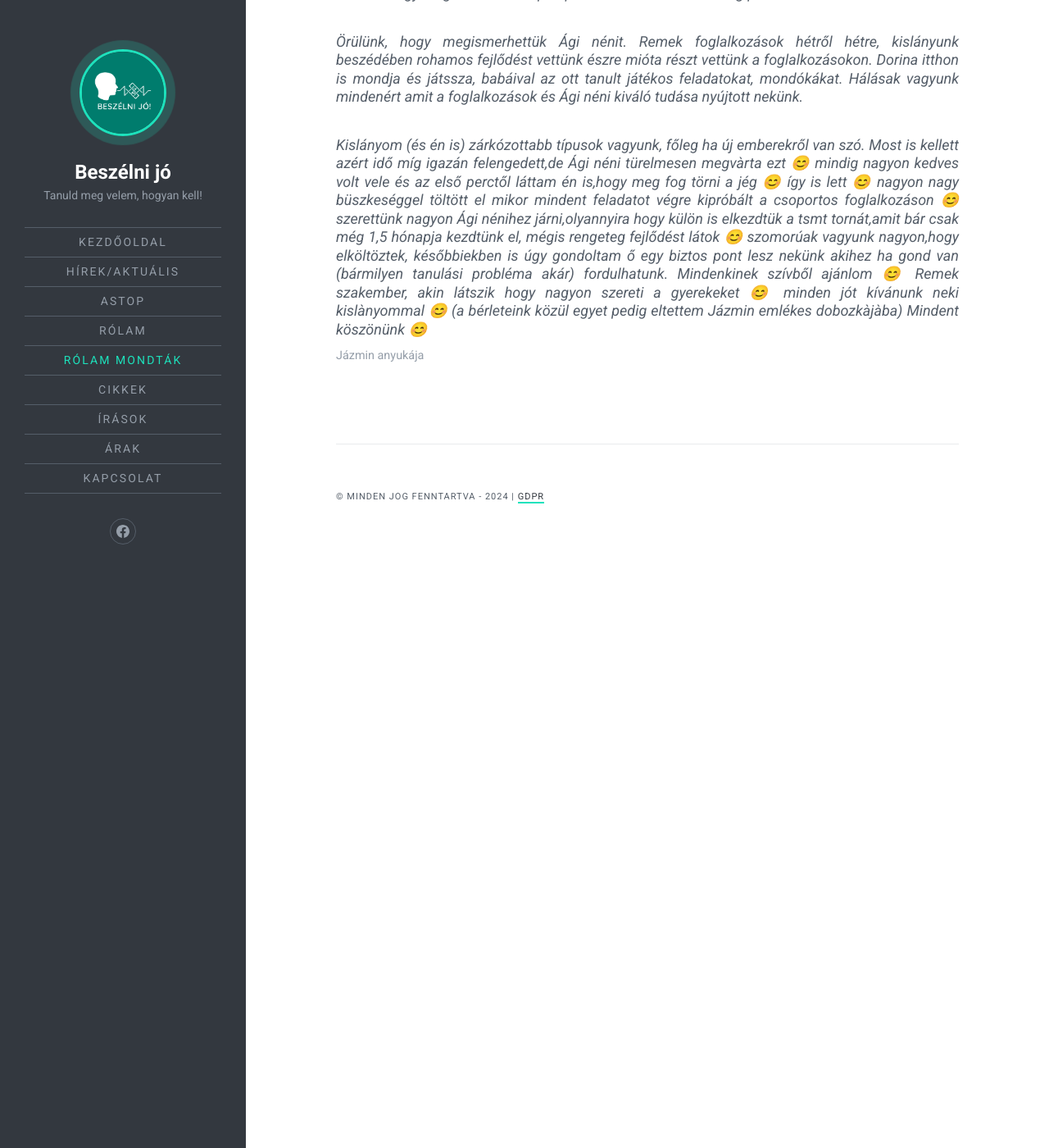
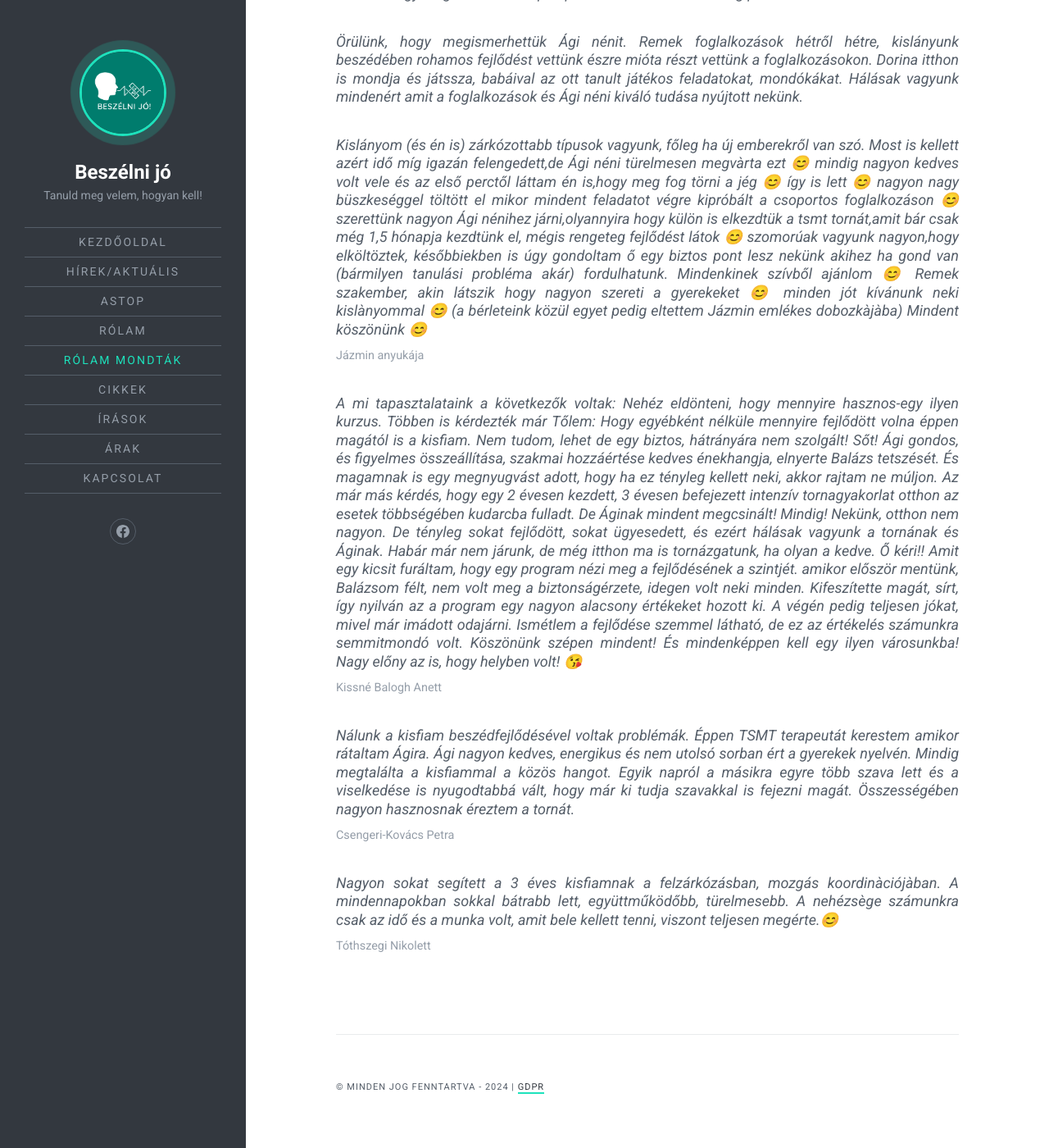
Before and after one commit to beszelnijo/beszelnijo.github.io, a Jekyll site: the page built from rolammondtak.md, in a window 1280 px wide and 1400 px high, scrolled down 2578 px. Shown: the whole window at 82% size. Built offline with Jekyll 4.4.1, drawn with Linux system fonts in a browser that asks for light colours; comment, search, counter and statistics services are not loaded.

Commit message:
add rolam

```diff
--- a/rolammondtak.md
+++ b/rolammondtak.md
@@ -47,3 +47,9 @@ Nagy érték lakozik benned és tudásodban. Kívánjuk minden úgy alakuljon ah
 
 > Kislányom (és én is) zárkózottabb típusok vagyunk, főleg ha új emberekről van szó. Most is kellett azért idő míg igazán felengedett,de Ági néni türelmesen megvàrta ezt 😊 mindig nagyon kedves volt vele és az első perctől láttam én is,hogy meg fog törni a jég 😊 így is lett 😊 nagyon nagy büszkeséggel töltött el mikor mindent feladatot végre kipróbált a csoportos foglalkozáson 😊 szerettünk nagyon Ági nénihez járni,olyannyira hogy külön is elkezdtük a tsmt tornát,amit bár csak még 1,5 hónapja kezdtünk el, mégis rengeteg fejlődést látok 😊 szomorúak vagyunk nagyon,hogy elköltöztek, későbbiekben is úgy gondoltam ő egy biztos pont lesz nekünk akihez ha gond van (bármilyen tanulási probléma akár) fordulhatunk. Mindenkinek szívből ajánlom 😊 Remek szakember, akin látszik hogy nagyon szereti a gyerekeket 😊 minden jót kívánunk neki kislànyommal 😊 (a bérleteink közül egyet pedig eltettem Jázmin emlékes dobozkàjàba)
 Mindent köszönünk 😊 <cite>Jázmin anyukája</cite>
+
+>A mi tapasztalataink a következők voltak: Nehéz eldönteni, hogy mennyire hasznos-egy ilyen kurzus. Többen is kérdezték már Tőlem: Hogy egyébként nélküle mennyire fejlődött volna éppen magától is a kisfiam. Nem tudom, lehet de egy biztos, hátrányára nem szolgált! Sőt! Ági gondos, és figyelmes összeállítása, szakmai hozzáértése kedves énekhangja, elnyerte Balázs tetszését. És magamnak is egy megnyugvást adott, hogy ha ez tényleg kellett neki, akkor rajtam ne múljon. Az már más kérdés, hogy egy 2 évesen kezdett, 3 évesen befejezett intenzív tornagyakorlat otthon az esetek többségében kudarcba fulladt. De Áginak mindent megcsinált!  Mindig! Nekünk, otthon nem nagyon. De tényleg sokat fejlődött, sokat ügyesedett, és ezért hálásak vagyunk  a tornának és Áginak. Habár már nem járunk, de még itthon ma is tornázgatunk, ha olyan a kedve. Ő kéri!! Amit egy kicsit furáltam, hogy egy program nézi meg a fejlődésének a szintjét. amikor először mentünk, Balázsom félt, nem volt meg a biztonságérzete, idegen volt neki minden. Kifeszítette magát, sírt, így nyilván az a program egy nagyon alacsony értékeket hozott ki. A végén pedig teljesen jókat, mivel már imádott odajárni. Ismétlem a fejlődése szemmel látható, de ez az értékelés számunkra semmitmondó volt. Köszönünk szépen mindent! És mindenképpen kell egy ilyen városunkba! Nagy előny az is, hogy helyben volt! 😘 <cite>Kissné Balogh Anett</cite>
+
+>Nálunk a kisfiam beszédfejlődésével voltak problémák. Éppen TSMT terapeutát kerestem amikor rátaltam Ágira. Ági nagyon kedves, energikus és nem utolsó sorban ért a gyerekek nyelvén. Mindig megtalálta a kisfiammal a közös hangot. Egyik napról a másikra egyre több szava lett és a viselkedése is nyugodtabbá vált, hogy már ki tudja szavakkal is fejezni magát. Összességében nagyon hasznosnak éreztem a tornát. <cite>Csengeri-Kovács Petra</cite>
+
+>Nagyon sokat segített a 3 éves kisfiamnak a felzárkózásban, mozgás koordinàciójàban. A mindennapokban sokkal bátrabb lett, együttműködőbb, türelmesebb. A nehézsège számunkra csak az idő és a munka volt, amit bele kellett tenni, viszont teljesen megérte.😊 <cite>Tóthszegi Nikolett</cite>
```
